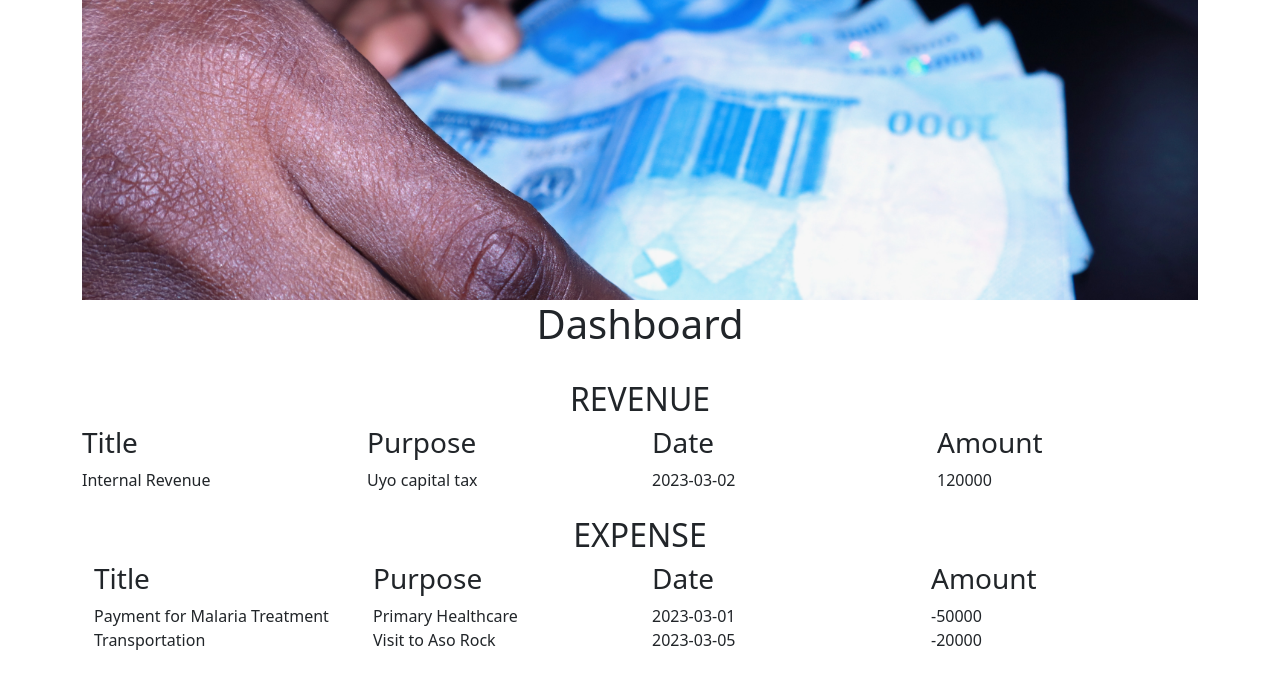
After one commit to UbGreat/ipsas-app, a Flask app: page /dashboard in a window 1280 px wide. The commit adds this page. Shown: the top 689 px of the page. Run offline with Flask 3, Linux system fonts and the light colour scheme.

Commit message:
Rendered python list items

```diff
--- a/app.py
+++ b/app.py
@@ -1,4 +1,34 @@
 from flask import Flask, render_template
+
+TRANSACTIONS = [
+    {
+        "id": 1,
+        "type": "expense",
+        "name": "Payment for Malaria Treatment",
+        "amount": -50000,
+        "date": "2023-03-01",
+        "purpose": "Primary Healthcare",
+        "location": "Ikot Esenam"
+    },
+    {
+        "id": 2,
+        "type": "revenue",
+        "name": "Internal Revenue",
+        "amount": +120000,
+        "date": "2023-03-02",
+        "purpose": "Uyo capital tax",
+        "location": "Uyo"
+    },
+    {
+        "id": 3,
+        "type": "expense",
+        "name": "Transportation",
+        "amount": -20000,
+        "date": "2023-03-05",
+        "purpose": "Visit to Aso Rock",
+        "location": "Uyo"
+    },
+]
 
 app = Flask(__name__)
 
@@ -13,5 +43,10 @@ def login():
   return render_template("login.html")
 
 
+@app.route("/dashboard")
+def dashboard():
+  return render_template("dashboard.html", transactions=TRANSACTIONS)
+
+
 if __name__ == "__main__":
   app.run(host="0.0.0.0", debug=True)
--- /dev/null
+++ b/templates/dashboard.html
@@ -0,0 +1,59 @@
+<!DOCTYPE html>
+<html lang="en">
+<head>
+  <meta charset="UTF-8">
+  <meta name="viewport" content="width=device-width, initial-scale=1.0">
+  <title>IPSASTA | Home</title>
+  <link href="https://cdn.jsdelivr.net/npm/bootstrap@5.3.2/dist/css/bootstrap.min.css" rel="stylesheet" integrity="sha384-T3c6CoIi6uLrA9TneNEoa7RxnatzjcDSCmG1MXxSR1GAsXEV/Dwwykc2MPK8M2HN" crossorigin="anonymous">
+  <style>
+    #banner{
+      height: 300px;
+      width: 100%;
+      object-fit: cover;
+    }
+  </style>
+</head>
+<body>
+  <div class = "container">
+  <img id = 'banner' class = "img-fluid" src = "https://ipsas-app--ubohodickson.repl.co/static/banner.jpg" height="300">
+ <h1 class = "text-center">Dashboard</h1> <br>
+  <h2 class = "text-center">REVENUE</h2>
+    <div class = "row">
+      <div class = "col-md-3"><h3>Title</h3> </div>
+      <div class = "col-md-3"><h3>Purpose</h3> </div>
+      <div class = "col-md-3"><h3>Date</h3> </div>
+      <div class = "col-md-3"> <h3>Amount</h3></div>
+    </div>
+  {% for transaction in transactions %}
+    {% if transaction.type == 'revenue' %}
+      <div class = "row">
+        <div class = "col-md-3">{{transaction['name']}} </div>
+        <div class = "col-md-3">{{transaction['purpose']}} </div>
+        <div class = "col-md-3">{{transaction['date']}}</div>
+        <div class = "col-md-3">{{transaction['amount']}}</div>
+      </div>
+    {% endif %}
+  {% endfor %}
+<br>
+    <div class = "container">
+    <h2 class = "text-center">EXPENSE</h2>
+      <div class = "row">
+        <div class = "col-md-3"><h3>Title</h3> </div>
+        <div class = "col-md-3"><h3>Purpose</h3> </div>
+        <div class = "col-md-3"><h3>Date</h3> </div>
+        <div class = "col-md-3"> <h3>Amount</h3></div>
+      </div>
+    {% for transaction in transactions %}
+      {% if transaction.type == 'expense' %}
+        <div class = "row">
+          <div class = "col-md-3">{{transaction['name']}} </div>
+          <div class = "col-md-3">{{transaction['purpose']}} </div>
+          <div class = "col-md-3">{{transaction['date']}}</div>
+          <div class = "col-md-3">{{transaction['amount']}}</div>
+        </div>
+      {% endif %}
+    {% endfor %}
+    </div>
+  </div>
+</body>
+</html>
--- a/templates/index.html
+++ b/templates/index.html
@@ -19,6 +19,7 @@
  <h1 class = "text-center">Welcome to IPSASTA</h1>
   <p class = "lead">IPSASTA is a web based Public Sector Financial application built in compliance with IPSAS. IPSASTA is developed fully by indegenous team</p>
   <p>Click <a href = "/login"> here</a> to login. </p>
+    <p>Click <a href = "/dashboard"> here</a> to go to Dashboard. </p>
   </div>
   <script src="https://cdn.jsdelivr.net/npm/bootstrap@5.3.2/dist/js/bootstrap.bundle.min.js" integrity="sha384-C6RzsynM9kWDrMNeT87bh95OGNyZPhcTNXj1NW7RuBCsyN/o0jlpcV8Qyq46cDfL" crossorigin="anonymous"></script>
 </body>
```
